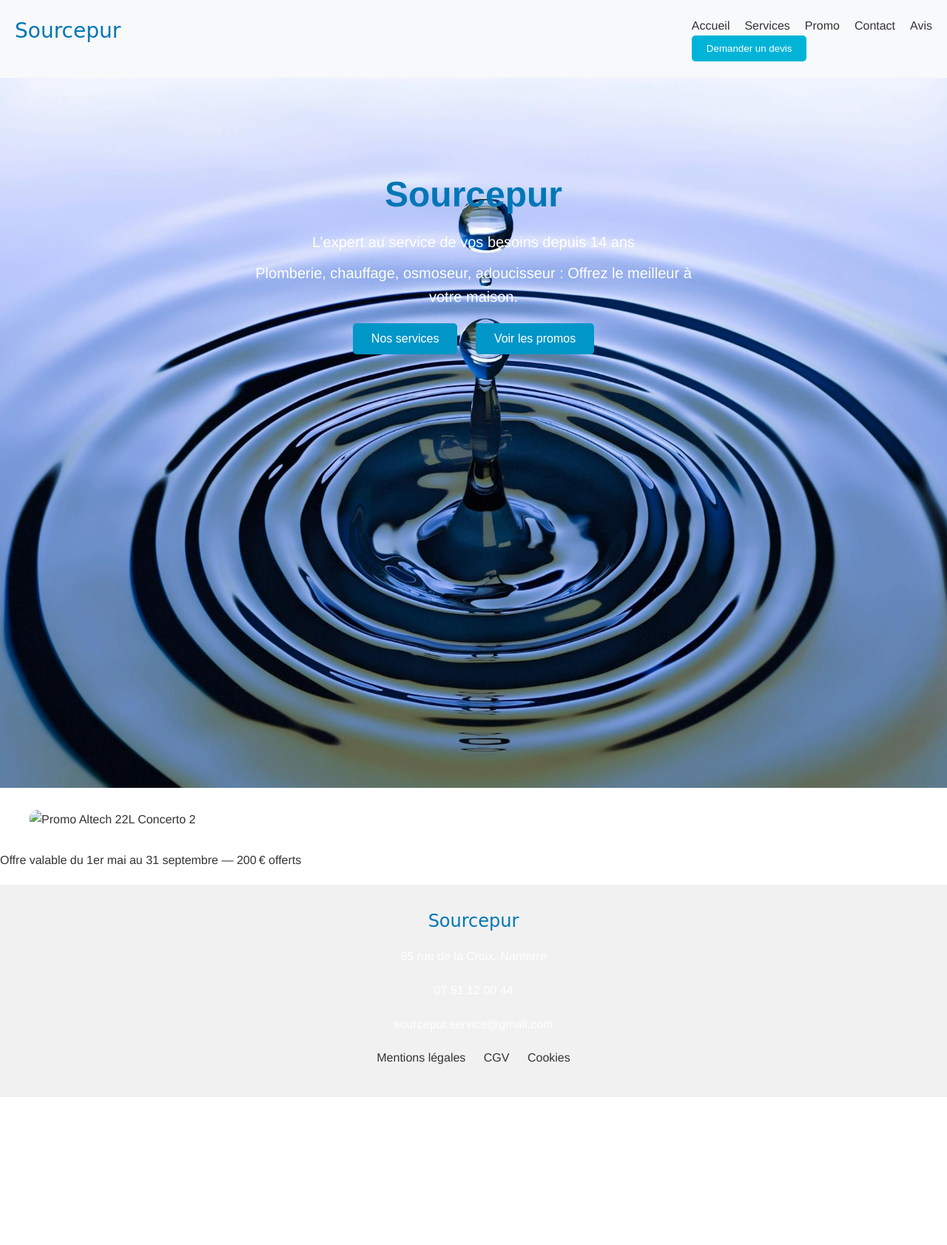
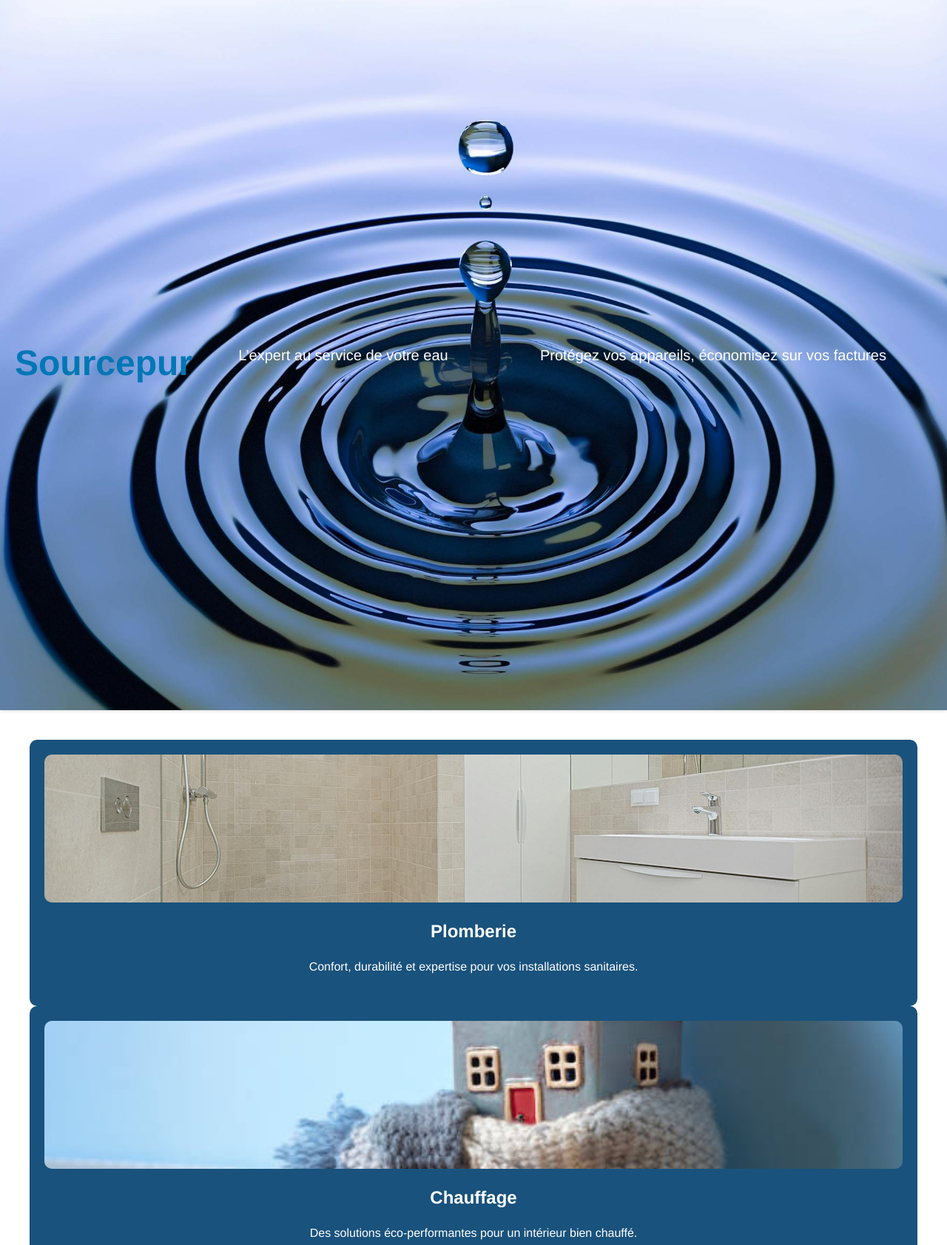
Before and after one commit to sourcepur/Sourcepur-site, a plain HTML site: page index.html in a window 1280 px wide. Shown: the top 1683 px of the page at 74% size. Before the commit the page ends 1483 px from the top, so only its background shows below. Drawn offline with Linux system fonts and the light colour scheme.

Commit message:
Update index.html

```diff
--- a/index.html
+++ b/index.html
@@ -3,55 +3,46 @@
 <head>
     <meta charset="UTF-8">
     <meta name="viewport" content="width=device-width, initial-scale=1.0">
-    <title>Sourcepur - Accueil</title>
+    <title>Sourcepur</title>
     <link rel="stylesheet" href="style.css">
 </head>
 <body>
-    <!-- HEADER -->
-    <header>
-        <div class="logo">Sourcepur</div>
-        <nav>
-            <ul>
-                <li><a href="#">Accueil</a></li>
-                <li><a href="#services">Services</a></li>
-                <li><a href="#promo">Promo</a></li>
-                <li><a href="#contact">Contact</a></li>
-                <li><a href="#avis">Avis</a></li>
-            </ul>
-            <button class="devis-btn">Demander un devis</button>
-        </nav>
+    <!-- HERO -->
+    <header class="hero">
+        <h1>Sourcepur</h1>
+        <p>L’expert au service de votre eau</p>
+        <p>Protégez vos appareils, économisez sur vos factures</p>
     </header>
 
-    <!-- HERO SECTION -->
-    <section class="hero">
-        <h1>Sourcepur</h1>
-        <p>L’expert au service de vos besoins depuis 14 ans</p>
-        <p>Plomberie, chauffage, osmoseur, adoucisseur : Offrez le meilleur à votre maison.</p>
-        <div class="hero-buttons">
-            <button>Nos services</button>
-            <button>Voir les promos</button>
+    <!-- SERVICES -->
+    <section class="services">
+        <div class="service-card">
+            <img src="plomberie.jpg" alt="Plomberie">
+            <h2>Plomberie</h2>
+            <p>Confort, durabilité et expertise pour vos installations sanitaires.</p>
+        </div>
+        <div class="service-card">
+            <img src="chauffage.jpg" alt="Chauffage">
+            <h2>Chauffage</h2>
+            <p>Des solutions éco-performantes pour un intérieur bien chauffé.</p>
+        </div>
+        <div class="service-card">
+            <img src="osmoseur.jpg" alt="Osmoseur">
+            <h2>Osmoseur & Adoucisseur</h2>
+            <p>Une eau pure, douce et saine, directement chez vous.</p>
+        </div>
+        <div class="service-card">
+            <img src="projet.jpg" alt="Projets">
+            <h2>Projets tous corps d’état</h2>
+            <p>Un accompagnement global pour vos rénovations et constructions.</p>
         </div>
     </section>
 
-    <!-- PROMO SECTION -->
-    <section class="promo" id="promo">
-        <img src="promo-altech.png" alt="Promo Altech 22L Concerto 2">
-        <p class="promo-details">Offre valable du 1er mai au 31 septembre — 200 € offerts</p>
+    <!-- CONTACT -->
+    <section class="contact">
+        <h2>Contactez-nous</h2>
+        <p>Sourcepur, 65 rue de la Croix, Nanterre</p>
+        <p>Tél : 07 51 12 00 44 - Email : sourcepur.service@gmail.com</p>
     </section>
-
-    <!-- FOOTER -->
-    <footer>
-        <div class="footer-logo">Sourcepur</div>
-        <div class="footer-contact">
-            <p>65 rue de la Croix, Nanterre</p>
-            <p>07 51 12 00 44</p>
-            <p>sourcepur.service@gmail.com</p>
-        </div>
-        <div class="footer-links">
-            <a href="#">Mentions légales</a>
-            <a href="#">CGV</a>
-            <a href="#">Cookies</a>
-        </div>
-    </footer>
 </body>
 </html>
```
